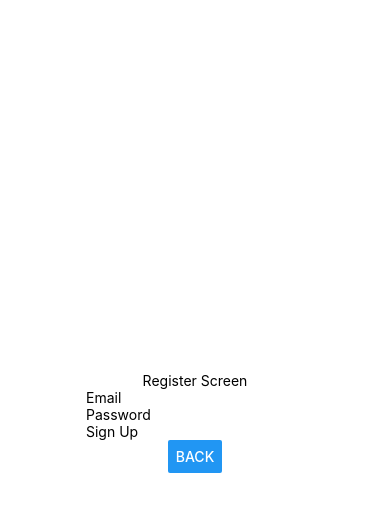
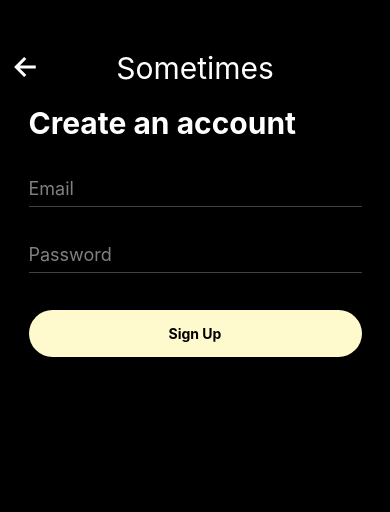
Before and after one commit to sometimes-app/frontend, a React Native app: screen /Register in a window 390 px wide. Shown: the top 512 px of the page. Built offline with nearby package versions, Linux system fonts and the light colour scheme; no server answers.

Commit message:
styled resgister screen

```diff
--- a/src/screens/RegisterScreen.js
+++ b/src/screens/RegisterScreen.js
@@ -3,6 +3,8 @@ import { StatusBar } from 'expo-status-bar';
 import { StyleSheet, Text, View, Button, TextInput, TouchableOpacity } from 'react-native';
 import { createUserWithEmailAndPassword } from "firebase/auth"
 import { authentication } from '../../firebaseConfig'
+import { colors, globalStyle } from '../styles/styles';
+import Header from '../components/Header';
 
 /** Register Screen */
 const RegisterScreen = ( {navigation} ) => {
@@ -18,21 +20,19 @@ const RegisterScreen = ( {navigation} ) => {
     }
 
     return (
-      <View style={styles.container}>
-        <Text>Register Screen</Text>
-            <View>
-                <TextInput placeholder='Email' value={email} onChangeText={setEmail}/>
-                <TextInput placeholder='Password' value={password} secureTextEntry={true} onChangeText={setPassword}/>
-                <TouchableOpacity onPress={()=>{RegisterUser()}}>
-                    <Text>Sign Up</Text>
-                </TouchableOpacity>
+      <View style={globalStyle.background}>
+        <View style={globalStyle.container}>
+          <Header showBack={true} navigation={navigation} showProfile={false}/>
+            <View style={styles.container}>
+              <Text style={styles.createText}>Create an account</Text>
+              <TextInput style={styles.email} placeholder='Email' value={email} onChangeText={setEmail} placeholderTextColor='gray'/>
+              <TextInput style={styles.password} placeholder='Password' value={password} secureTextEntry={true} onChangeText={setPassword} placeholderTextColor='gray'/>
+              <TouchableOpacity style={styles.signUp} onPress={()=>{RegisterUser()}}>
+                <Text style={{ fontWeight: 'bold' }}>Sign Up</Text>
+              </TouchableOpacity>
             </View>
-            < StatusBar style='auto'/>
-        <Button
-          title="Back"
-          onPress={() => {navigation.navigate('Login')}}
-        />
-        <StatusBar style="auto" />
+          <StatusBar style="light" />
+        </View>
       </View>
     )
   }
@@ -40,9 +40,42 @@ const RegisterScreen = ( {navigation} ) => {
   const styles = StyleSheet.create({
     container: {
       flex: 1,
-      backgroundColor: '#fff',
+      // maxHeight: '50%',
+      // backgroundColor: 'navy',
+    },
+    createText: {
+      color: colors.accentColor,
+      fontSize: 30,
+      fontWeight: 'bold',
+      marginHorizontal: '5%',
+      marginTop: '5%',
+    },
+    email: {
+      color: colors.accentColor,
+      fontSize: 18,
+      marginHorizontal: '5%',
+      marginTop: '10%',
+      paddingBottom: '2%',
+      borderBottomColor: 'rgba(255,255,255,.25)',
+      borderBottomWidth: 1,
+    },
+    password: {
+      color: colors.accentColor,
+      fontSize: 18,
+      marginHorizontal: '5%',
+      marginTop: '10%',
+      paddingBottom: '2%',
+      borderBottomColor: 'rgba(255,255,255,.25)',
+      borderBottomWidth: 1,
+    },
+    signUp: {
+      display: 'flex',
       alignItems: 'center',
-      justifyContent: 'center',
+      marginTop: '10%',
+      marginHorizontal: '5%',
+      backgroundColor: colors.primaryColor,
+      borderRadius: 25,
+      padding: '4%'
     },
   });
 
```
